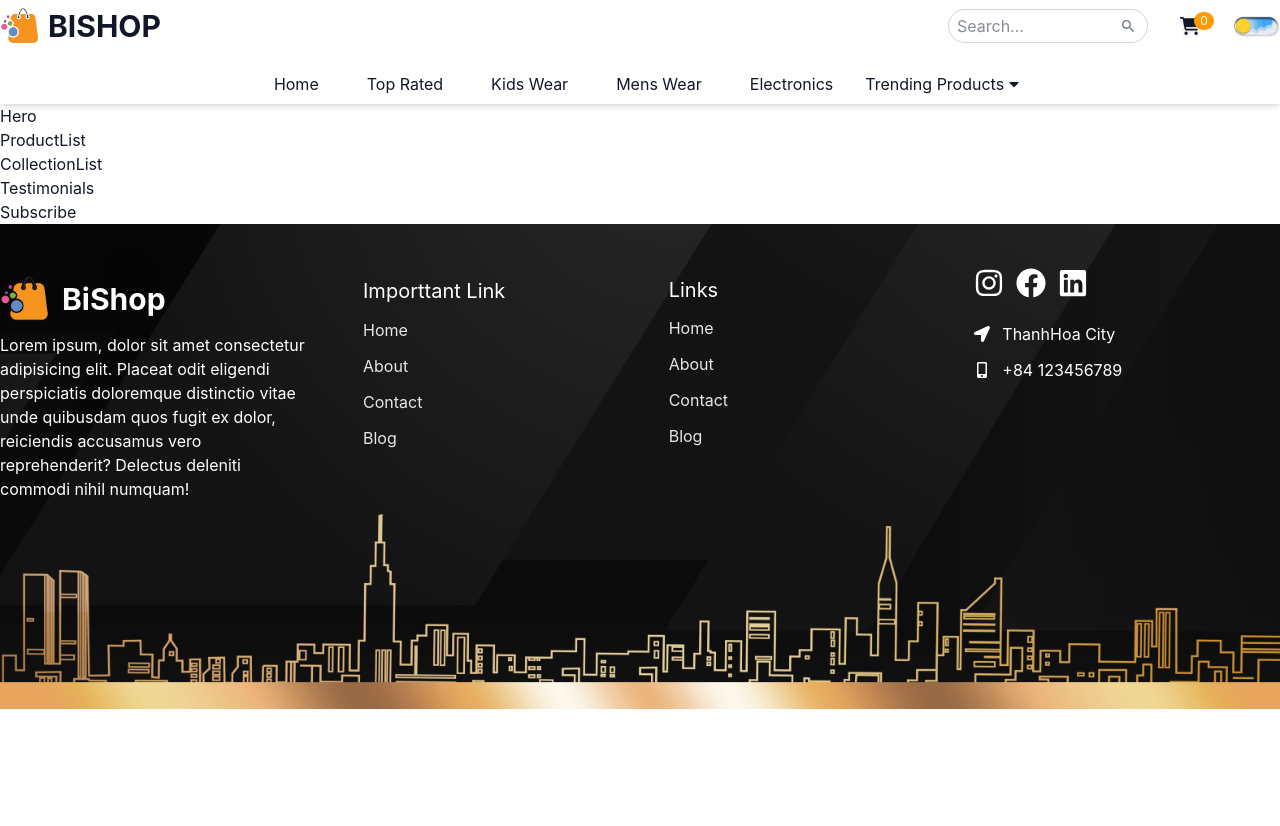
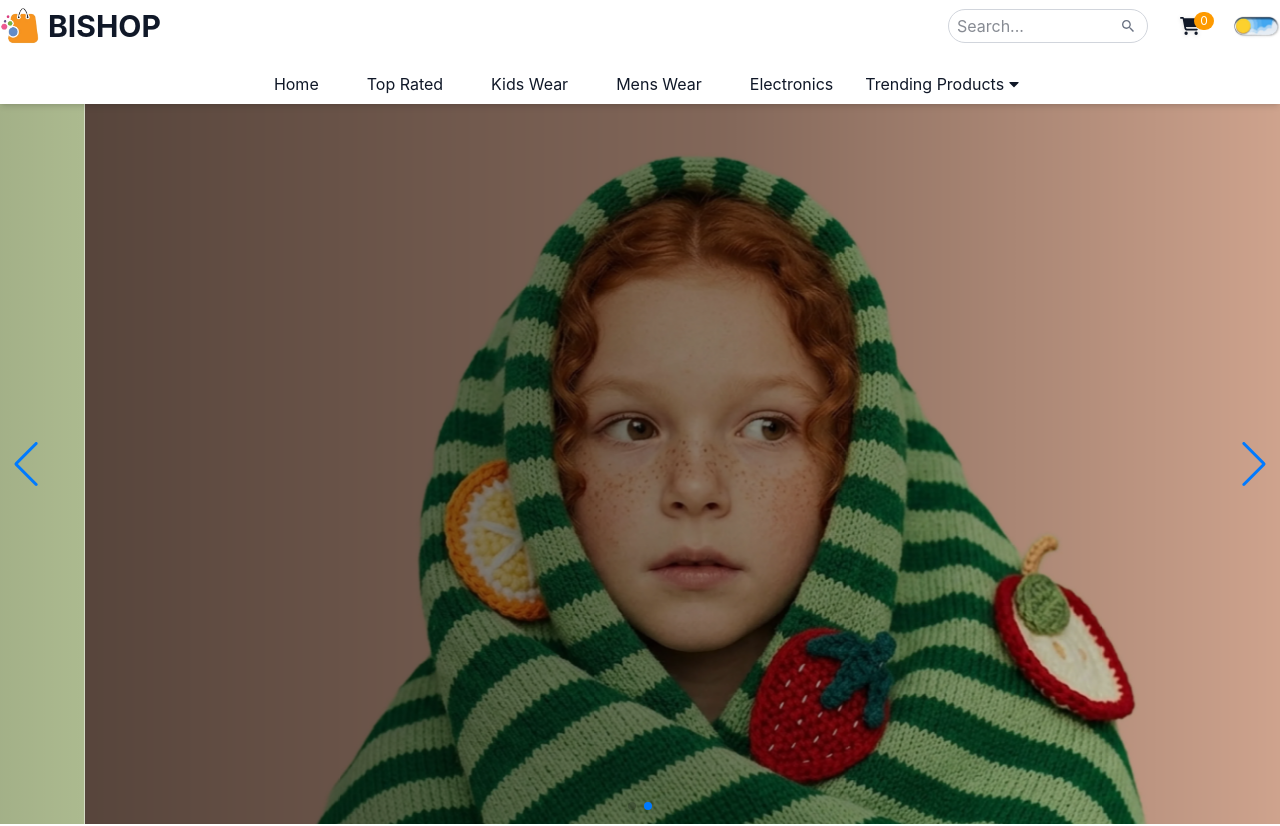
Before and after one commit to vankhanhitb/react-basic, a React (Vite) app in the folder my-app/: page / in a window 1280 px wide. Shown: the top 826 px of the page. Before the commit the page ends 800 px from the top, so only its background shows below. Built offline with nearby package versions, Linux system fonts and the light colour scheme.

Commit message:
Implement hero Slideshow

```diff
--- a/my-app/src/components/Hero/Hero.tsx
+++ b/my-app/src/components/Hero/Hero.tsx
@@ -1,7 +1,312 @@
-import React from 'react'
+import { useRef } from 'react'
+import type { Swiper as SwiperType } from "swiper";
 
-export default function Hero() {
+import { Swiper, SwiperSlide } from "swiper/react";
+import { A11y, Autoplay, Pagination, Navigation } from "swiper/modules";
+
+import gsap from "gsap";
+import { useGSAP } from "@gsap/react";
+
+import "swiper/css";
+import "swiper/css/pagination";
+import 'swiper/css/navigation';
+
+import {
+  heroSlides,
+  type HeroSlide
+} from "../../data/data-store";
+
+gsap.registerPlugin(useGSAP);
+
+type HeroSlideshowProps = {
+  slides?: HeroSlide[]
+}
+
+function getSlideElements(slide: HTMLElement) {
+  return {
+    eyebrow: slide.querySelector<HTMLElement>(
+      "[data-hero-eyebrow]"
+    ),
+    title: slide.querySelector<HTMLElement>(
+      "[data-hero-title]"
+    ),
+    description: slide.querySelector<HTMLElement>(
+      "[data-hero-description]"
+    ),
+    button: slide.querySelector<HTMLElement>(
+      "[data-hero-button]"
+    )
+  }
+}
+
+function prepareSlide(slide: HTMLElement) {
+  const {
+    eyebrow,
+    title,
+    description,
+    button,
+  } = getSlideElements(slide);
+
+  gsap.killTweensOf([
+    eyebrow,
+    title,
+    description,
+    button
+  ])
+
+  //Eyebrow come from donw to up
+  gsap.set(eyebrow, {
+    y: 24,
+    x: 0,
+    autoAlpha: 0
+  });
+
+  // Title
+  gsap.set(title, {
+    x: -70,
+    y: 0,
+    autoAlpha: 0
+  });
+
+  // Description and button
+  gsap.set([description, button], {
+    y: 40,
+    x: 0,
+    autoAlpha: 0
+  });
+}
+
+export default function Hero({
+  slides = heroSlides
+}: HeroSlideshowProps) {
+
+  const rootRef = useRef<HTMLElement>(null);
+  const timelineRef = useRef<gsap.core.Timeline | null>(null);
+
+  /**
+   * contextSafe help animation created in Swiper events
+   * belong to GSAP context and will be cleanup when element unmount
+   */
+
+  const { contextSafe } = useGSAP({
+    scope: rootRef
+  })
+
+  const prepareActiveSlide = (swiper: SwiperType) => {
+      contextSafe(() => {
+        timelineRef.current?.kill();
+
+        const activeSlide =
+          swiper.slides[swiper.activeIndex];
+
+        if (!activeSlide) return;
+
+        prepareSlide(activeSlide);
+      })();
+    };
+
+  const animateActiveSlide =(swiper: SwiperType) => {
+      contextSafe(() => {
+        const activeSlide =
+        swiper.slides[swiper.activeIndex];
+
+        if (!activeSlide) return;
+
+      const {
+        eyebrow,
+        title,
+        description,
+        button
+      } = getSlideElements(activeSlide);
+
+      const elements = [
+        eyebrow,
+        title,
+        description,
+        button
+      ].filter(Boolean);
+
+      const reduceMotion = window.matchMedia(
+        "(prefers-reduced-motion: reduce)"
+      ).matches;
+
+      timelineRef.current?.kill();
+
+      if (reduceMotion) {
+        gsap.set(elements, {
+          x: 0,
+          y: 0,
+          autoAlpha: 1
+        });
+
+        return;
+      }
+
+      timelineRef.current = gsap
+        .timeline({
+          defaults: {
+            ease: "power3.out"
+          }
+        })
+        .to(eyebrow, {
+          y: 0,
+          autoAlpha: 1,
+          duration: 0.8
+        })
+        .to(
+          title,
+          {
+            x: 0,
+            autoAlpha: 1,
+            duration: 1
+          },
+          "-=0.25"
+        )
+        .to(
+          description,
+          {
+            y: 0,
+            autoAlpha: 1,
+            duration: 1.2
+          },
+          "-=0.4"
+        )
+        .to(
+          button,
+          {
+            y: 0,
+            autoAlpha: 1,
+            duration: .9
+          },
+          "-=0.3"
+        );
+    })();
+  }
+
+  const initializeSlider = (swiper: SwiperType) => {
+      contextSafe(() => {
+        // Chuẩn bị trạng thái ban đầu cho tất cả slide.
+        swiper.slides.forEach((slide) => {
+          prepareSlide(slide);
+        });
+
+        // Chạy animation cho slide đầu tiên.
+        animateActiveSlide(swiper);
+      })();
+    };
+
   return (
-    <div>Hero</div>
+    <section
+      ref={rootRef}
+      aria-label="Featured promotions"
+      className="relative overflow-hidden"
+    >
+      <Swiper
+        modules={[Autoplay, Pagination, A11y, Navigation]}
+        slidesPerView={1}
+        speed={900}
+        loop={slides.length > 1}
+        autoplay={{
+          delay: 5000,
+          disableOnInteraction: false,
+          pauseOnMouseEnter: true,
+          waitForTransition: true
+        }}
+        pagination={{
+          clickable: true
+        }}
+        navigation
+        onAfterInit={initializeSlider}
+        onSlideChangeTransitionStart={
+          prepareActiveSlide
+        }
+        onSlideChangeTransitionEnd={
+          animateActiveSlide
+        }
+        className="
+          h-[520px]
+          md:h-[620px]
+          lg:h-[720px]
+          [&_.swiper-pagination-bullet]:h-2
+          [&_.swiper-pagination-bullet]:w-2
+          [&_.swiper-pagination-bullet]:bg-white
+          [&_.swiper-pagination-bullet]:opacity-50
+          [&_.swiper-pagination-bullet-active]:w-8
+          [&_.swiper-pagination-bullet-active]:rounded-full
+          [&_.swiper-pagination-bullet-active]:opacity-100
+        "
+      >
+        {slides.map((slide, index) => (
+          <SwiperSlide key={slide.id}>
+            <article className="relative h-full">
+              <img
+                src={slide.image}
+                alt=""
+                loading={index === 0 ? "eager" : "lazy"}
+                className="absolute inset-0 h-full w-full object-cover"
+              />
+
+              {/* Overlay */}
+              <div className="absolute inset-0 bg-linear-to-r from-black/60 via-black/40 to-transparent" />
+
+              {/* Content */}
+              <div className="relative z-10 mx-auto flex h-full max-w-7xl items-center px-6 md:px-10 lg:px-12">
+                <div className="max-w-2xl text-white">
+                  <p
+                    data-hero-eyebrow
+                    className="invisible opacity-0 text-sm font-semibold uppercase tracking-[0.25em]text-white/80"
+                  >
+                    {slide.eyebrow}
+                  </p>
+
+                  <h2
+                    data-hero-title
+                    className="
+                      invisible opacity-0
+                      mt-4 text-4xl font-bold
+                      leading-tight
+                      md:text-5xl
+                      lg:text-6xl
+                      uppercase
+                    "
+                  >
+                    {slide.title}
+                  </h2>
+
+                  <p
+                    data-hero-description
+                    className="
+                      invisible opacity-0
+                      mt-6 max-w-xl
+                      text-base leading-7
+                      text-white/80
+                      md:text-lg
+                    "
+                  >
+                    {slide.description}
+                  </p>
+
+                  <a
+                    data-hero-button
+                    href={slide.href}
+                    className="
+                      invisible opacity-0
+                      mt-8 inline-flex
+                      rounded-full bg-white
+                      px-7 py-3
+                      font-semibold text-slate-950
+                      transition-colors
+                      hover:bg-slate-200
+                    "
+                  >
+                    {slide.buttonLabel}
+                  </a>
+                </div>
+              </div>
+            </article>
+          </SwiperSlide>
+        ))}
+      </Swiper>
+    </section>
   )
 }
--- /dev/null
+++ b/my-app/src/data/data-store.ts
@@ -0,0 +1,33 @@
+import shoppingImage from "../assets/hero/slide-1-v2.webp";
+import womenImage from "../assets/hero/slide-2-v2.webp";
+
+export type HeroSlide = {
+  id: string;
+  eyebrow: string;
+  title: string;
+  description: string;
+  image: string;
+  href: string;
+  buttonLabel: string;
+};
+
+export const heroSlides: HeroSlide[] = [
+  {
+    id: "new-arrivals",
+    eyebrow: "New arrivals",
+    title: "Designed for everyday comfort",
+    description: "The latest designs for everyday style.",
+    image: shoppingImage,
+    href: "/collections/new-arrivals",
+    buttonLabel: "Explore collection"
+  },
+  {
+    id: "premium",
+    eyebrow: "Premium essentials",
+    title: "Quality you can feel",
+    description: "High-quality materials, minimalist design, and durability.",
+    image: womenImage,
+    href: "/collections/premium",
+    buttonLabel: "View products"
+  }
+];
```
Also changed, not shown: my-app/src/assets/hero/slide-1-v2.webp (added), my-app/src/assets/hero/slide-2-v2.webp (added).
